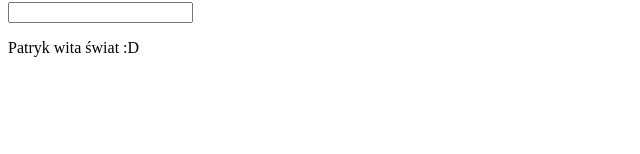
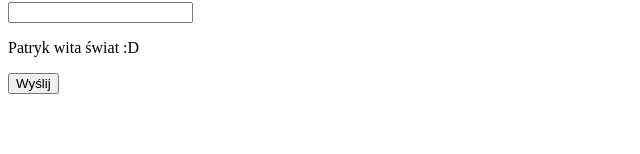
Before and after one commit to Patys/react-fundamentals, a React (Create React App) app: page / in a window 1280 px wide. Shown: the part 146-300 px from the top of the page, without its empty margins (0-640 px from the left). Built offline with nearby package versions, Linux system fonts and the light colour scheme.

Commit message:
added button widget

```diff
--- a/src/App.js
+++ b/src/App.js
@@ -21,11 +21,13 @@ class App extends React.Component {
         <p>{txt}</p>
         <InputWidget update={this.update.bind(this)} />
         <p>{this.state.myTxt}</p>
+        <ButtonWidget>Wyślij</ButtonWidget>
       </div>
     )
   }
 }
 
 const InputWidget = (props) => <input type="text" onChange={props.update}/>
+const ButtonWidget = (props) => <button>{props.children}</button>
 
 export default App
```
